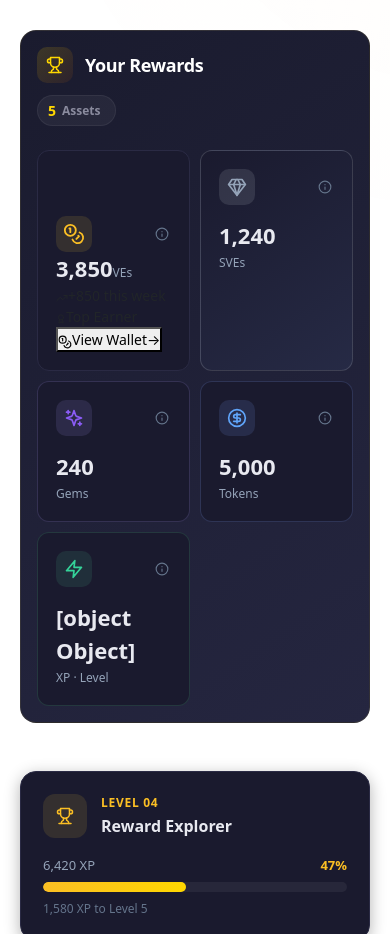
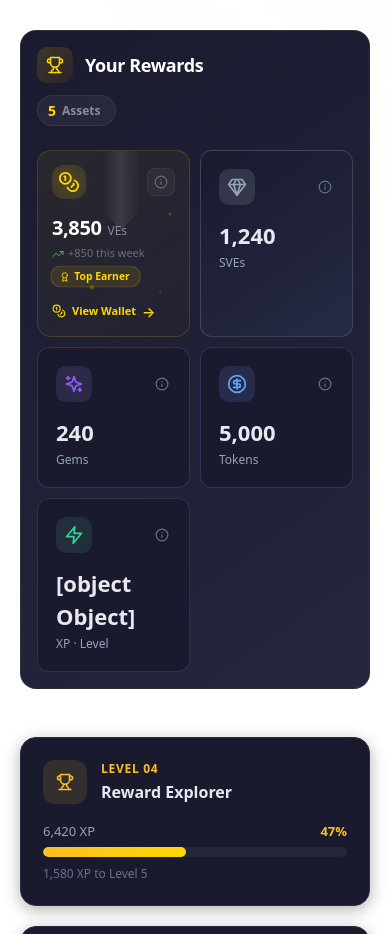
Before and after one commit to Sara12-2/VELoop_Rewards-User-Profile, a React (Vite) app: page / in a window 390 px wide. Shown: the part 980-1914 px from the top of the page. Built offline with nearby package versions, Linux system fonts and the light colour scheme.

Commit message:
style(rewards): add VEsCard styles with gold gradient and glow

```diff
--- a/src/components/RewardAssets/VEsCard/VEsCard.module.css
+++ b/src/components/RewardAssets/VEsCard/VEsCard.module.css
@@ -1,72 +1,318 @@
 .card {
   position: relative;
-  background: var(--bg-card);
-  border: 1px solid var(--border-subtle);
-  border-radius: var(--radius-md);
+  background: linear-gradient(145deg, rgba(255, 215, 0, 0.06), rgba(255, 165, 0, 0.02));
+  border: 1px solid rgba(255, 215, 0, 0.15);
+  border-radius: 16px;
   padding: 18px;
-  transition: transform 0.2s ease, box-shadow 0.2s ease;
+  transition: all 0.4s cubic-bezier(0.34, 1.56, 0.64, 1);
   cursor: pointer;
+  overflow: hidden;
+  min-height: 180px;
+  display: flex;
+  flex-direction: column;
+  animation: cardAppear 0.6s cubic-bezier(0.34, 1.56, 0.64, 1) backwards;
 }
 
-.card:hover {
-  transform: translateY(-3px);
-  box-shadow: var(--shadow-card-hover);
+.card:nth-child(1) { animation-delay: 0.05s; }
+
+@keyframes cardAppear {
+  0% { opacity: 0; transform: translateY(20px) scale(0.95); }
+  100% { opacity: 1; transform: translateY(0) scale(1); }
 }
+
+.cardHover {
+  transform: translateY(-6px) scale(1.02);
+  border-color: rgba(255, 215, 0, 0.4);
+  box-shadow: 0 12px 40px rgba(255, 215, 0, 0.15);
+}
+
+.particlesContainer {
+  position: absolute;
+  top: 0;
+  left: 0;
+  width: 100%;
+  height: 100%;
+  pointer-events: none;
+  overflow: hidden;
+}
+
+.particle {
+  position: absolute;
+  border-radius: 50%;
+  background: linear-gradient(135deg, #FFD700, #FFA500);
+  opacity: 0;
+  animation: floatParticle 3s ease-in-out infinite;
+  box-shadow: 0 0 10px rgba(255, 215, 0, 0.3);
+}
+
+@keyframes floatParticle {
+  0% { transform: translate(0, 0) scale(0); opacity: 0; }
+  50% { transform: translate(10px, -20px) scale(1.2); opacity: 0.6; }
+  100% { transform: translate(-5px, -40px) scale(0); opacity: 0; }
+}
+
+.cardGlow {
+  position: absolute;
+  top: -50%;
+  right: -30%;
+  width: 200px;
+  height: 200px;
+  background: radial-gradient(circle, rgba(255, 215, 0, 0.1), transparent 70%);
+  border-radius: 50%;
+  pointer-events: none;
+  opacity: 0;
+  transition: all 0.6s ease;
+}
+
+.cardHover .cardGlow { opacity: 1; transform: scale(1.3); }
 
 .topRow {
   display: flex;
   align-items: center;
   justify-content: space-between;
+  position: relative;
+  z-index: 1;
 }
 
 .iconWrap {
-  width: 36px;
-  height: 36px;
-  border-radius: 10px;
+  width: 44px;
+  height: 44px;
+  border-radius: 12px;
   display: flex;
   align-items: center;
   justify-content: center;
-  background: rgba(212, 175, 55, 0.14);
-  color: var(--color-gold-soft);
+  background: rgba(255, 215, 0, 0.12);
+  color: #FFD700;
+  transition: all 0.4s cubic-bezier(0.34, 1.56, 0.64, 1);
+  position: relative;
+}
+
+.cardHover .iconWrap {
+  transform: scale(1.1) rotate(-8deg) translateY(-2px);
+  box-shadow: 0 8px 24px rgba(255, 215, 0, 0.2);
+  background: rgba(255, 215, 0, 0.2);
+}
+
+.vesIcon {
+  position: relative;
+  z-index: 1;
+  filter: drop-shadow(0 0 8px rgba(255, 215, 0, 0.3));
+}
+
+.iconShine {
+  position: absolute;
+  top: -50%;
+  left: -50%;
+  width: 200%;
+  height: 200%;
+  background: linear-gradient(45deg, transparent 30%, rgba(255, 255, 255, 0.1) 50%, transparent 70%);
+  animation: shine 3s ease-in-out infinite;
+}
+
+@keyframes shine {
+  0% { transform: translateX(-100%) rotate(45deg); }
+  100% { transform: translateX(100%) rotate(45deg); }
 }
 
 .infoBtn {
-  background: none;
-  border: none;
-  color: var(--text-muted);
+  position: relative;
+  background: rgba(255, 255, 255, 0.04);
+  border: 1px solid rgba(255, 255, 255, 0.06);
+  color: #6a6b7e;
   cursor: pointer;
-  padding: 2px;
+  padding: 4px;
+  border-radius: 8px;
+  transition: all 0.3s ease;
   display: flex;
+  align-items: center;
+  justify-content: center;
+  width: 28px;
+  height: 28px;
 }
 
 .infoBtn:hover {
-  color: var(--text-secondary);
-}
-
-.value {
-  font-size: 22px;
-  font-weight: 700;
-  color: var(--text-primary);
-  margin: 14px 0 2px;
-}
-
-.label {
-  font-size: 12px;
-  color: var(--text-secondary);
-  margin: 0;
+  background: rgba(255, 215, 0, 0.1);
+  border-color: rgba(255, 215, 0, 0.2);
+  color: #FFD700;
+  transform: scale(1.1);
 }
 
 .tooltip {
   position: absolute;
-  bottom: calc(100% + 8px);
+  bottom: calc(100% + 12px);
+  right: 0;
+  width: 220px;
+  background: linear-gradient(145deg, #1a1b2e, #252640);
+  border: 1px solid rgba(255, 215, 0, 0.15);
+  border-radius: 10px;
+  padding: 10px 14px;
+  font-size: 12px;
+  color: #e0e1f0;
+  box-shadow: 0 8px 32px rgba(0, 0, 0, 0.5);
+  z-index: 10;
+  line-height: 1.4;
+  animation: tooltipSlide 0.3s cubic-bezier(0.34, 1.56, 0.64, 1);
+}
+
+@keyframes tooltipSlide {
+  0% { opacity: 0; transform: translateY(10px) scale(0.9); }
+  100% { opacity: 1; transform: translateY(0) scale(1); }
+}
+
+.tooltipIcon { margin-right: 6px; }
+.tooltipArrow {
+  position: absolute;
+  bottom: -8px;
+  right: 10px;
+  width: 0;
+  height: 0;
+  border-left: 8px solid transparent;
+  border-right: 8px solid transparent;
+  border-top: 8px solid #1a1b2e;
+}
+
+.valueWrapper {
+  display: flex;
+  align-items: baseline;
+  gap: 6px;
+  margin: 14px 0 2px;
+  position: relative;
+  z-index: 1;
+}
+
+.value {
+  font-size: 28px;
+  font-weight: 700;
+  color: #ffffff;
+  letter-spacing: -0.02em;
+  transition: all 0.3s ease;
+}
+
+.cardHover .value {
+  background: linear-gradient(135deg, #FFD700, #FFA500);
+  -webkit-background-clip: text;
+  -webkit-text-fill-color: transparent;
+  background-clip: text;
+}
+
+.label {
+  font-size: 14px;
+  color: #8a8b9e;
+  margin: 0;
+  transition: color 0.3s ease;
+}
+
+.cardHover .label { color: #c0c1d0; }
+
+.statsRow {
+  display: flex;
+  align-items: center;
+  gap: 10px;
+  margin-bottom: 14px;
+  position: relative;
+  z-index: 1;
+}
+
+.statsLabel {
+  display: flex;
+  align-items: center;
+  gap: 4px;
+  font-size: 11px;
+  color: #6a6b7e;
+  font-weight: 500;
+}
+
+.statsLabel svg { color: #4CAF50; }
+
+.statsBadge {
+  display: inline-flex;
+  align-items: center;
+  gap: 4px;
+  font-size: 10px;
+  font-weight: 700;
+  color: #FFD700;
+  background: rgba(255, 215, 0, 0.1);
+  padding: 2px 10px 2px 8px;
+  border-radius: 999px;
+  border: 1px solid rgba(255, 215, 0, 0.15);
+  animation: badgePulse 2s ease-in-out infinite;
+}
+
+@keyframes badgePulse {
+  0%, 100% { transform: scale(1); }
+  50% { transform: scale(1.05); }
+}
+
+.actionBtn {
+  display: inline-flex;
+  align-items: center;
+  gap: 6px;
+  background: none;
+  border: none;
+  padding: 0;
+  font-size: 12px;
+  font-weight: 600;
+  color: #FFD700;
+  cursor: pointer;
+  transition: all 0.3s cubic-bezier(0.34, 1.56, 0.64, 1);
+  position: relative;
+  z-index: 1;
+  margin-top: auto;
+  width: fit-content;
+}
+
+.actionBtn::after {
+  content: '';
+  position: absolute;
+  bottom: -2px;
   left: 0;
-  width: 200px;
-  background: #0f1120;
-  border: 1px solid var(--border-subtle);
-  border-radius: 8px;
-  padding: 10px;
-  font-size: 12px;
-  color: var(--text-secondary);
-  box-shadow: var(--shadow-card);
-  z-index: 10;
+  width: 0;
+  height: 2px;
+  background: linear-gradient(90deg, #FFD700, #FFA500);
+  transition: width 0.3s ease;
+  border-radius: 2px;
 }
+
+.actionBtn:hover::after { width: 100%; }
+.actionBtn:hover { color: #ffffff; transform: translateX(4px); }
+.actionBtn:hover .actionArrow { transform: translateX(4px); }
+.actionArrow { transition: transform 0.3s ease; font-size: 14px; }
+
+.hoverGlow {
+  position: absolute;
+  inset: -1px;
+  border-radius: 17px;
+  padding: 1px;
+  background: linear-gradient(135deg, #FFD700, #FFA500);
+  opacity: 0;
+  transition: opacity 0.4s ease;
+  -webkit-mask: linear-gradient(#fff 0 0) content-box, linear-gradient(#fff 0 0);
+  -webkit-mask-composite: xor;
+  mask-composite: exclude;
+  pointer-events: none;
+  animation: borderGlow 2s ease-in-out infinite;
+}
+
+.cardHover .hoverGlow { opacity: 0.3; }
+
+@keyframes borderGlow {
+  0%, 100% { opacity: 0.2; }
+  50% { opacity: 0.5; }
+}
+
+@media (max-width: 768px) {
+  .card { padding: 16px; min-height: 160px; }
+  .value { font-size: 24px; }
+  .iconWrap { width: 38px; height: 38px; }
+  .tooltip { width: 180px; font-size: 11px; right: -10px; }
+}
+
+@media (max-width: 480px) {
+  .card { padding: 14px; min-height: 150px; border-radius: 14px; }
+  .value { font-size: 20px; }
+  .iconWrap { width: 34px; height: 34px; }
+  .statsRow { flex-direction: column; align-items: flex-start; gap: 4px; }
+  .tooltip { width: 160px; font-size: 10px; padding: 8px 12px; right: -20px; }
+  .label { font-size: 12px; }
+  .actionBtn { font-size: 11px; }
+}
```
